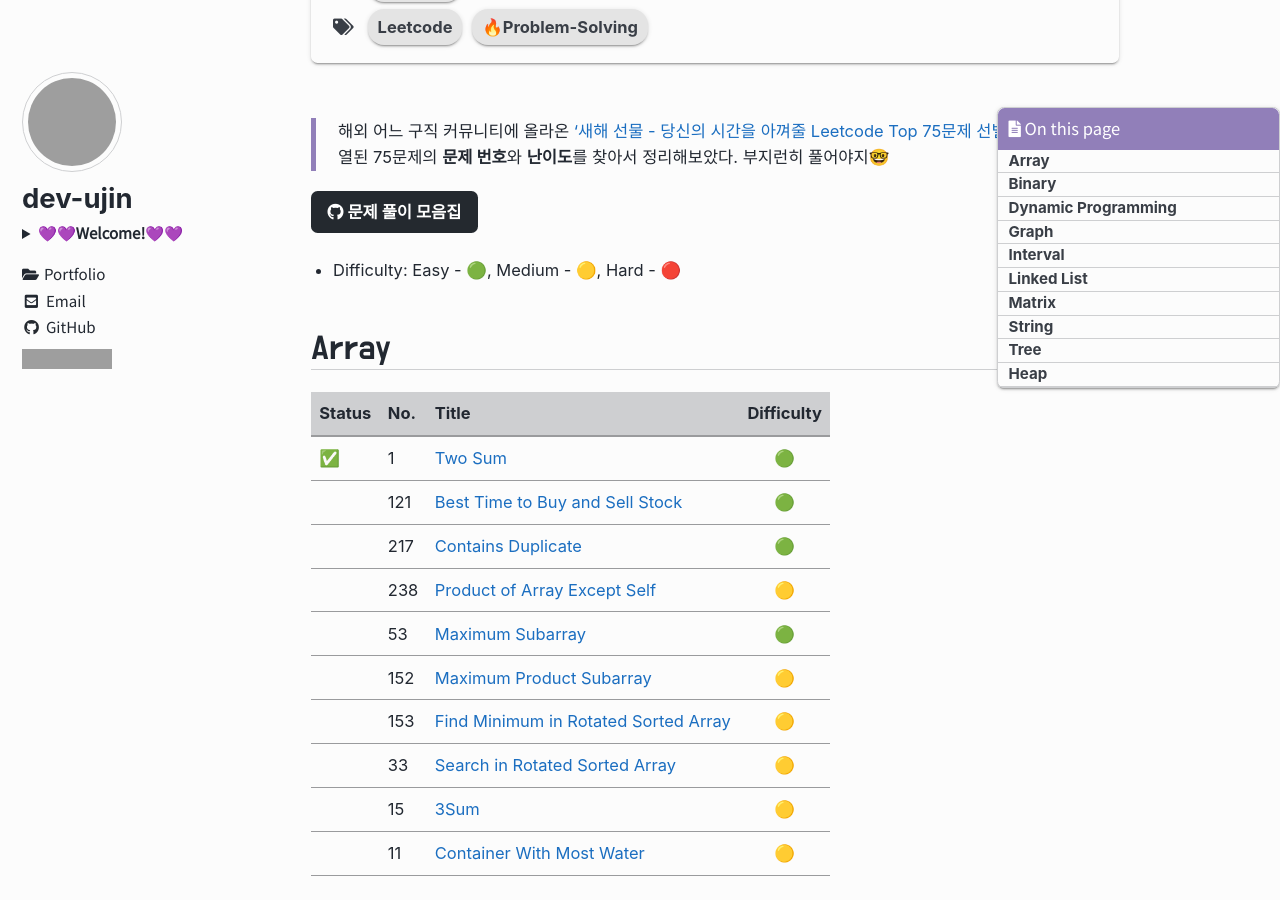
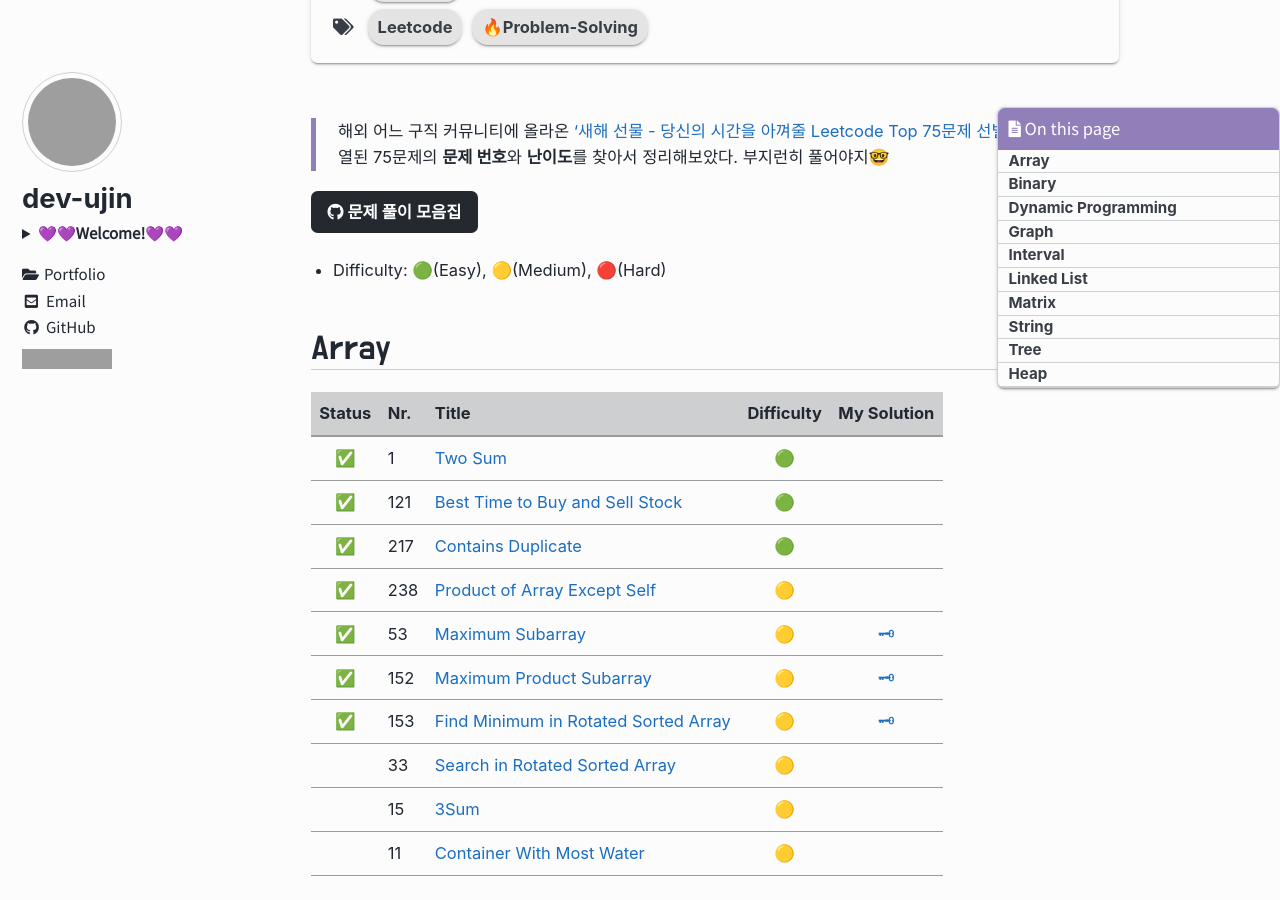
Before and after one commit to devyoujin/devyoujin.github.io, a Jekyll site: the page built from _posts/problem-solving/2022-01-30-leetcode-top-75.md, in a window 1280 px wide and 900 px high, scrolled down 304 px, cut to the strip 0-900 px from the top of the window. Built offline with Jekyll 4.4.1, drawn with Linux system fonts in a browser that asks for light colours; cached includes are drawn as plain includes; some web fonts are replaced; comment, search, counter and statistics services are not loaded; grey boxes are pictures that could not be loaded.

Commit message:
doc: Update the post

```diff
--- a/_posts/problem-solving/2022-01-30-leetcode-top-75.md
+++ b/_posts/problem-solving/2022-01-30-leetcode-top-75.md
@@ -11,19 +11,19 @@ tags:
 
 <a href="https://github.com/dev-ujin/java-problem-solving" class="btn btn--github"><i class="fab fa-github"></i> 문제 풀이 모음집</a>
 
-- Difficulty: Easy - 🟢, Medium - 🟡, Hard - 🔴
+- Difficulty: 🟢(Easy), 🟡(Medium), 🔴(Hard)
 
 # Array
 
-|Status|No.|Title|Difficulty|
-|---|---|---|:---:|
-|✅|1|[Two Sum](https://leetcode.com/problems/two-sum/)|🟢|
-||121|[Best Time to Buy and Sell Stock](https://leetcode.com/problems/best-time-to-buy-and-sell-stock/)|🟢|
-||217|[Contains Duplicate](https://leetcode.com/problems/contains-duplicate/)|🟢|
-||238|[Product of Array Except Self](https://leetcode.com/problems/product-of-array-except-self/)|🟡|
-||53|[Maximum Subarray](https://leetcode.com/problems/maximum-subarray/)|🟢|
-||152|[Maximum Product Subarray](https://leetcode.com/problems/maximum-product-subarray/)|🟡|
-||153|[Find Minimum in Rotated Sorted Array](https://leetcode.com/problems/search-in-rotated-sorted-array/)|🟡|
+|Status|Nr.|Title|Difficulty|My Solution|
+|:---:|---|---|:---:|:---:|
+|✅|1|[Two Sum](https://leetcode.com/problems/two-sum/)|🟢||
+|✅|121|[Best Time to Buy and Sell Stock](https://leetcode.com/problems/best-time-to-buy-and-sell-stock/)|🟢||
+|✅|217|[Contains Duplicate](https://leetcode.com/problems/contains-duplicate/)|🟢|
+|✅|238|[Product of Array Except Self](https://leetcode.com/problems/product-of-array-except-self/)|🟡|
+|✅|53|[Maximum Subarray](https://leetcode.com/problems/maximum-subarray/)|🟡|[🗝](https://github.com/dev-ujin/java-problem-solving/blob/main/Leetcode_53_MaximumSubarray.md)|
+|✅|152|[Maximum Product Subarray](https://leetcode.com/problems/maximum-product-subarray/)|🟡|[🗝](https://github.com/dev-ujin/java-problem-solving/blob/main/Leetcode_152_MaximumProductSubarray.md)
+|✅|153|[Find Minimum in Rotated Sorted Array](https://leetcode.com/problems/search-in-rotated-sorted-array/)|🟡|[🗝](https://github.com/dev-ujin/java-problem-solving/blob/main/Leetcode_153_FindMinimuminRotatedSortedArray.md)|
 ||33|[Search in Rotated Sorted Array](https://leetcode.com/problems/search-in-rotated-sorted-array/)|🟡|
 ||15|[3Sum](https://leetcode.com/problems/3sum/)|🟡|
 ||11|[Container With Most Water](https://leetcode.com/problems/container-with-most-water/)|🟡|
@@ -32,7 +32,7 @@ tags:
 # Binary
 
 |Status|No.|Title|Difficulty|
-|---|---|---|:---:|
+|:---:|---|---|:---:|
 ||371|[Sum of Two Integers](https://leetcode.com/problems/sum-of-two-integers/)|🟡|
 ||191|[Number of 1 Bits](https://leetcode.com/problems/number-of-1-bits/)|🟢|
 ||338|[Counting Bits](https://leetcode.com/problems/counting-bits/)|🟢|
@@ -43,7 +43,7 @@ tags:
 # Dynamic Programming
 
 |Status|No.|Title|Difficulty|
-|---|---|---|:---:|
+|:---:|---|---|:---:|
 ||70|[Climbing Stairs](https://leetcode.com/problems/climbing-stairs/)|🟢|
 ||322|[Coin Change](https://leetcode.com/problems/coin-change/)|🟡|
 ||300|[Longest Increasing Subsequence](https://leetcode.com/problems/longest-increasing-subsequence/)|🟡|
@@ -60,7 +60,7 @@ tags:
 # Graph
 
 |Status|No.|Title|Difficulty|
-|---|---|---|:---:|
+|:---:|---|---|:---:|
 ||133|[Clone Graph](https://leetcode.com/problems/clone-graph/)|🟡|
 ||207|[Course Schedule](https://leetcode.com/problems/course-schedule/)|🟡|
 ||417|[Pacific Atlantic Water Flow](https://leetcode.com/problems/pacific-atlantic-water-flow/)|🟡|
@@ -74,7 +74,7 @@ tags:
 # Interval
 
 |Status|No.|Title|Difficulty|
-|---|---|---|:---:|
+|:---:|---|---|:---:|
 ||57|[Insert Interval](https://leetcode.com/problems/insert-interval/)|🟡|
 ||56|[Merge Intervals](https://leetcode.com/problems/merge-intervals/)|🟡|
 ||435|[Non-overlapping Intervals](https://leetcode.com/problems/non-overlapping-intervals/)|🟡|
@@ -85,7 +85,7 @@ tags:
 # Linked List
 
 |Status|No.|Title|Difficulty|
-|---|---|---|:---:|
+|:---:|---|---|:---:|
 ||206|[Reverse Linked List](https://leetcode.com/problems/reverse-linked-list/)|🟢|
 |✅|141|[Linked List Cycle](https://leetcode.com/problems/linked-list-cycle/)|🟢|
 ||21|[Merge Two Sorted Lists](https://leetcode.com/problems/merge-two-sorted-lists/)|🟢|
@@ -97,7 +97,7 @@ tags:
 # Matrix
 
 |Status|No.|Title|Difficulty|
-|---|---|---|:---:|
+|:---:|---|---|:---:|
 ||73|[Set Matrix Zeroes](https://leetcode.com/problems/set-matrix-zeroes/)|🟡|
 ||54|[Spiral Matrix](https://leetcode.com/problems/spiral-matrix/)|🟡|
 ||48|[Rotate Image](https://leetcode.com/problems/rotate-image/)|🟡|
@@ -108,7 +108,7 @@ tags:
 # String
 
 |Status|No.|Title|Difficulty|
-|---|---|---|:---:|
+|:---:|---|---|:---:|
 |✅|3|[Longest Substring Without Repeating Characters](https://leetcode.com/problems/longest-substring-without-repeating-characters/)|🟡|
 ||424|[Longest Repeating Character Replacement](https://leetcode.com/problems/longest-repeating-character-replacement/)|🟡|
 ||76|[Minimum Window Substring](https://leetcode.com/problems/minimum-window-substring/)|🔴|
@@ -124,7 +124,7 @@ tags:
 # Tree
 
 |No.|Title|Difficulty|
-|---|---|---|:---:|
+|:---:|---|---|:---:|
 ||104|[Maximum Depth of Binary Tree](https://leetcode.com/problems/maximum-depth-of-binary-tree/)|🟢|
 ||100|[Same Tree](https://leetcode.com/problems/same-tree/)|🟢|
 ||226|[Invert Binary Tree](https://leetcode.com/problems/invert-binary-tree/)|🟢|
@@ -144,7 +144,7 @@ tags:
 # Heap
 
 |Status|No.|Title|Difficulty|
-|---|---|---|:---:|
+|:---:|---|---|:---:|
 ||23|[Merge K Sorted Lists](https://leetcode.com/problems/merge-k-sorted-lists/)|🔴|
 ||347|[Top K Frequent Elements](https://leetcode.com/problems/top-k-frequent-elements/)|🟡|
 ||295|[Find Median from Data Stream](https://leetcode.com/problems/find-median-from-data-stream/)|🔴|
```
